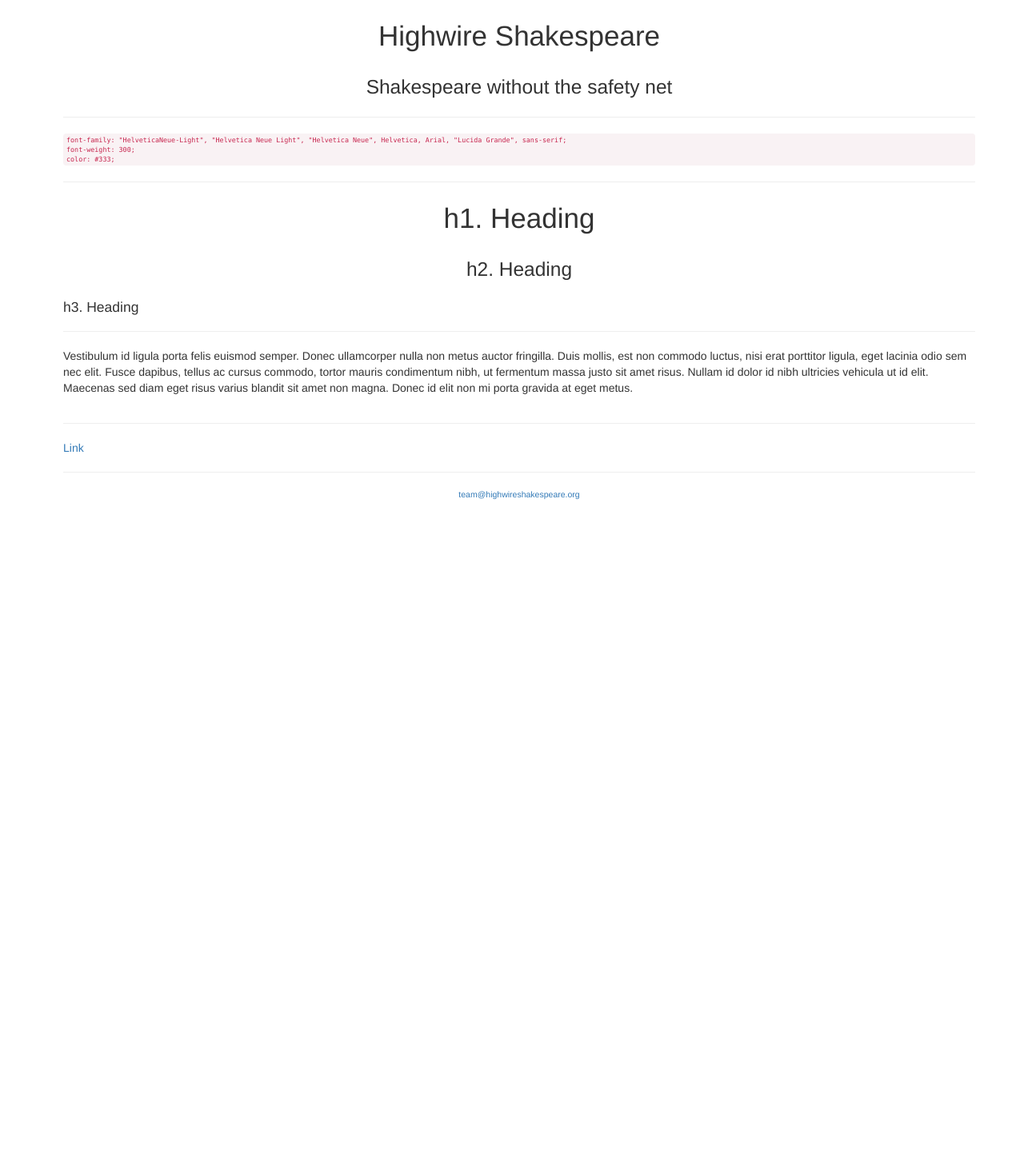
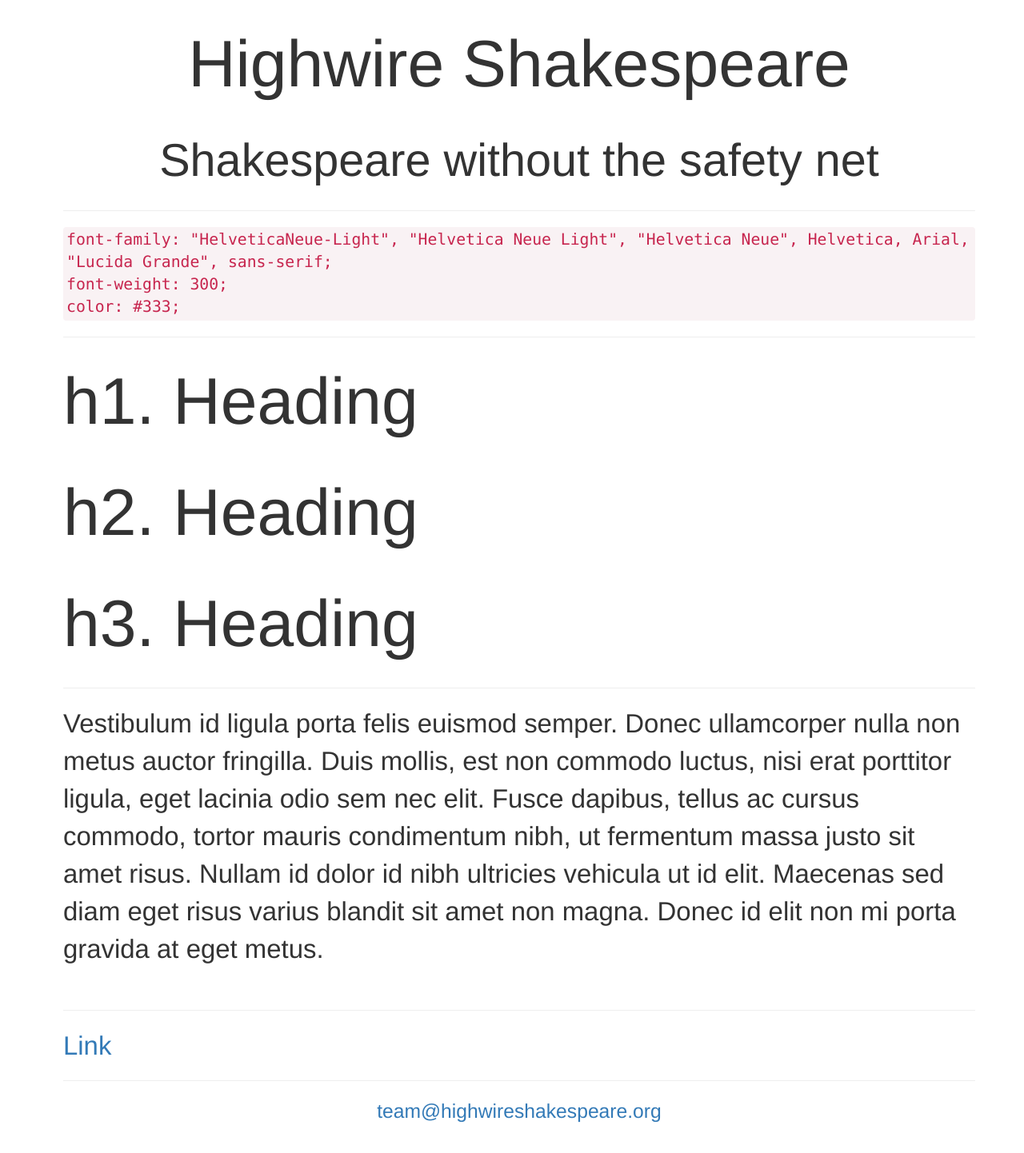
Before and after one commit to dperuo/hws, a Jekyll site: the page has/a-pattern-library.html, which Jekyll copies as it is, in a window 1280 px wide. Shown: the whole page at 80% size. Built offline with Jekyll 4.4.1, drawn with Linux system fonts in a browser that asks for light colours; nearby versions of some CDN libraries; Markdown is read by kramdown in place of the engine named in the settings; before the commit the page ends 900 px from its top, so only the background shows below that.

Commit message:
Pattern Library

```diff
--- a/has/a-pattern-library.html
+++ b/has/a-pattern-library.html
@@ -11,7 +11,7 @@
 
         <script src="//ajax.googleapis.com/ajax/libs/jquery/1.10.2/jquery.min.js"></script>
         <script src="//netdna.bootstrapcdn.com/bootstrap/3.0.0/js/bootstrap.min.js"></script>
-        <script src="./assets/js/flowtype.js"></script>
+        <script src="../assets/js/flowtype.js"></script>
 
   </head>
 
@@ -31,9 +31,9 @@
 
 <hr/>
 
-<h1>h1. Heading</h1>
-<h2>h2. Heading</h2>
-<h3>h3. Heading</h3>
+<h1 class="text-left">h1. Heading</h1>
+<h1 class="text-left">h2. Heading</h2>
+<h1 class="text-left">h3. Heading</h3>
 
 <hr/>
 <p>Vestibulum id ligula porta felis euismod semper. Donec ullamcorper nulla non metus auctor fringilla. Duis mollis, est non commodo luctus, nisi erat porttitor ligula, eget lacinia odio sem nec elit. Fusce dapibus, tellus ac cursus commodo, tortor mauris condimentum nibh, ut fermentum massa justo sit amet risus. Nullam id dolor id nibh ultricies vehicula ut id elit. Maecenas sed diam eget risus varius blandit sit amet non magna. Donec id elit non mi porta gravida at eget metus.</p>
```
